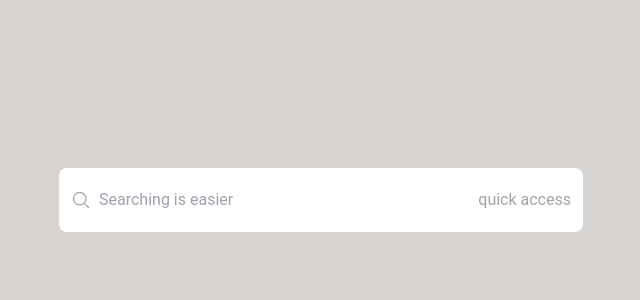
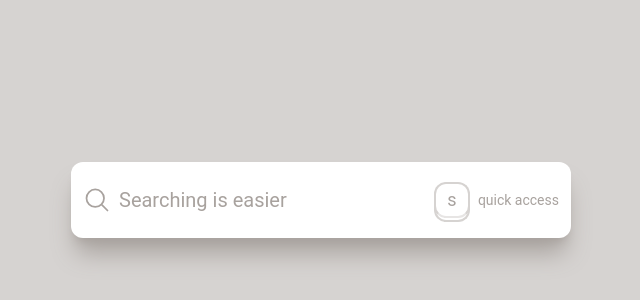
Before and after one commit to mojeeto/search-result-component-michal-parulski, a React (Create React App) app: page / in a window 1280 px wide. Shown: the part 200-500 px from the top of the page, without its empty margins (319-959 px from the left). Built offline with nearby package versions, Linux system fonts and the light colour scheme.

Commit message:
addEventListener for focus input

```diff
--- /dev/null
+++ b/src/components/KeyShape.tsx
@@ -0,0 +1,13 @@
+import React from "react";
+import { KeyShapeProps } from "./interface";
+
+const KeyShape: React.FC<KeyShapeProps> = ({ character }) => {
+  return (
+    <div className="h-9 w-9 z-10 border-2 border-stone-300 border-b-stone-200 relative flex items-center justify-center text-lg rounded-xl">
+      {character.charAt(0)}
+      <div className="h-5 w-9 z-0 border-2 border-stone-300 border-t-0 rounded-b-xl absolute -bottom-1.5"></div>
+    </div>
+  );
+};
+
+export default KeyShape;
--- /dev/null
+++ b/src/components/SearchIcon.tsx
@@ -0,0 +1,22 @@
+import React from 'react';
+
+const SearchIcon: React.FC = () => {
+  return <svg
+    xmlns="http://www.w3.org/2000/svg"
+    fill="none"
+    viewBox="0 0 24 24"
+    strokeWidth={1.5}
+    stroke="currentColor"
+    className="w-7 h-7"
+  >
+    <path
+      strokeLinecap="round"
+      strokeLinejoin="round"
+      d="M21 21l-5.197-5.197m0 0A7.5 7.5 0 105.196 5.196a7.5 7.5 0 0010.607 10.607z"
+    />
+  </svg>
+
+}
+
+
+export default SearchIcon;
--- a/src/components/SearchModalComponent.tsx
+++ b/src/components/SearchModalComponent.tsx
@@ -1,35 +1,63 @@
-import React, { useState } from "react";
+import React, { useEffect, useRef, useState } from "react";
+import KeyShape from "./KeyShape";
+import SearchIcon from "./SearchIcon";
 
 const SearchModalComponent: React.FC = () => {
-  // good initial height is 64px
-  const [searchComponentHeight, setSearchComponentHeight] =
-    useState<number>(64);
+
+  const [inputSearchValue, setInputSearchValue] = useState<string>("");
+  const searchInputRef = useRef<HTMLInputElement>(null);
+
+  const focusInput = () => {
+    const target = searchInputRef.current;
+    if (target) {
+      target.focus();
+      window.removeEventListener("keypress", eventListenerKeyPress);
+    }
+  }
+
+  const onChangeSearchInput: React.ChangeEventHandler<HTMLInputElement> = (e) => {
+    const target = e.currentTarget;
+    if (target) {
+      const newValue = target.value;
+      setInputSearchValue(newValue);
+    }
+  }
+
+  const onBlurSearchInput: React.ChangeEventHandler<HTMLInputElement> = (_) => {
+    window.addEventListener("keypress", eventListenerKeyPress);
+  }
+
+  const eventListenerKeyPress = (e: KeyboardEvent) => {
+    const keyTarget = e.code;
+    if (keyTarget === "KeyS") {
+      focusInput();
+    }
+    console.log("live")
+  }
+
+  useEffect(() => {
+    if (searchInputRef) {
+      window.addEventListener('keypress', eventListenerKeyPress)
+    }
+  }, []);
+
   return (
-    <div
-      className="flex flex-col py-5 px-3 bg-white rounded-lg text-md transition-[height] duration-1000"
-      style={{ height: `${searchComponentHeight}px` }}
-    >
-      <div className="flex gap-2 items-center text-stone-400 w-[350px] md:w-[500px]">
-        <svg
-          xmlns="http://www.w3.org/2000/svg"
-          fill="none"
-          viewBox="0 0 24 24"
-          strokeWidth={1.5}
-          stroke="currentColor"
-          className="w-5 h-5"
-        >
-          <path
-            strokeLinecap="round"
-            strokeLinejoin="round"
-            d="M21 21l-5.197-5.197m0 0A7.5 7.5 0 105.196 5.196a7.5 7.5 0 0010.607 10.607z"
-          />
-        </svg>
+    <div className="flex flex-col w-[350px] md:w-[500px] py-5 px-3 bg-white rounded-xl text-[18px] md:text-xl transition-[height] duration-1000 shadow-stone-400 shadow-xl">
+      <div className="flex gap-2 items-center text-stone-400">
+        <SearchIcon />
         <input
           type="text"
           placeholder="Searching is easier"
-          className="border-none outline-none text-stone-800 placeholder:font-normal font-medium flex-1"
+          className="border-none outline-none text-stone-800 placeholder:font-normal placeholder:text-stone-400 font-medium flex-1"
+          ref={searchInputRef}
+          value={inputSearchValue}
+          onChange={onChangeSearchInput}
+          onBlur={onBlurSearchInput}
         />
-        <span className="hidden md:block">quick access</span>
+        <div className="hidden md:flex text-sm items-center gap-2">
+          <KeyShape character="s" />
+          <span>quick access</span>
+        </div>
       </div>
     </div>
   );
--- /dev/null
+++ b/src/components/interface.tsx
@@ -0,0 +1,3 @@
+export interface KeyShapeProps {
+  character: string;
+}
```
Also changed, not shown: public/assets/icons/s_keyboard.svg (added).
